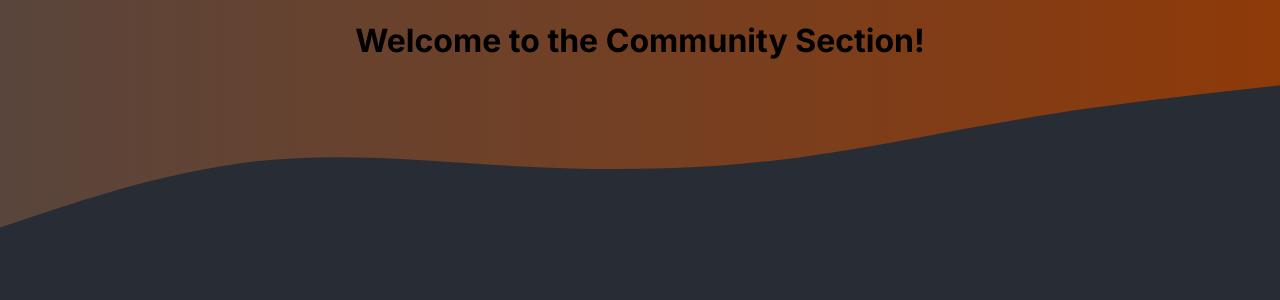
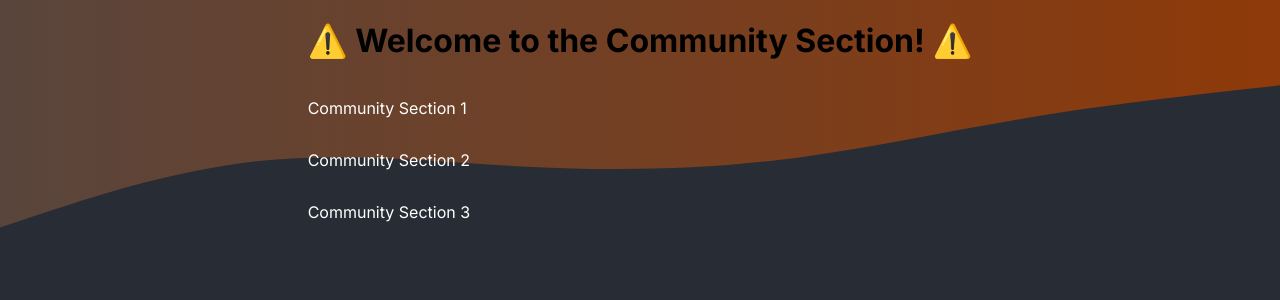
Before and after one commit to faridnextjs/Foodie, a Next.js app: page /community in a window 1280 px wide. Shown: the top 300 px of the page. Built offline with nearby package versions, Linux system fonts and the light colour scheme.

Commit message:
added slugs

```diff
--- a/app/(routes)/community/page.js
+++ b/app/(routes)/community/page.js
@@ -1,7 +1,17 @@
+import Link from 'next/link';
 export default function Community() {
   return (
     <>
-      <h1>Welcome to the Community Section!</h1>
+      <h1>⚠️ Welcome to the Community Section! ⚠️</h1>
+      <p>
+        <Link href={'/community/postCommunity-1'}>Community Section 1</Link>
+      </p>
+      <p>
+        <Link href={'/community/postCommunity-2'}>Community Section 2</Link>
+      </p>
+      <p>
+        <Link href={'/community/postCommunity-3'}>Community Section 3</Link>
+      </p>
     </>
   );
 }
--- a/app/globals.css
+++ b/app/globals.css
@@ -72,9 +72,12 @@
     --card-border-rgb: 200, 200, 200;
   }
 }
+
 @import url('https://fonts.googleapis.com/css2?family=Quicksand:wght@400;600;700&family=Montserrat:wght@400;700&display=swap');
 
-* {
+*,
+*::before,
+*::after {
   box-sizing: border-box;
 }
 
@@ -132,3 +135,9 @@ svg {
   font-weight: 500;
   color: #ddd8d8;
 }
+
+a {
+  text-decoration: none;
+  color: #fff;
+  cursor: pointer;
+}
```
Also changed, not shown: app/(routes)/meals/[slug]/page.js (deleted, +0 -11 lines), app/(routes)/meals/page.js (+5 -2 lines), app/(routes)/meals/share/page.js (+12 -1 lines), app/page.js (+7 -0 lines).
